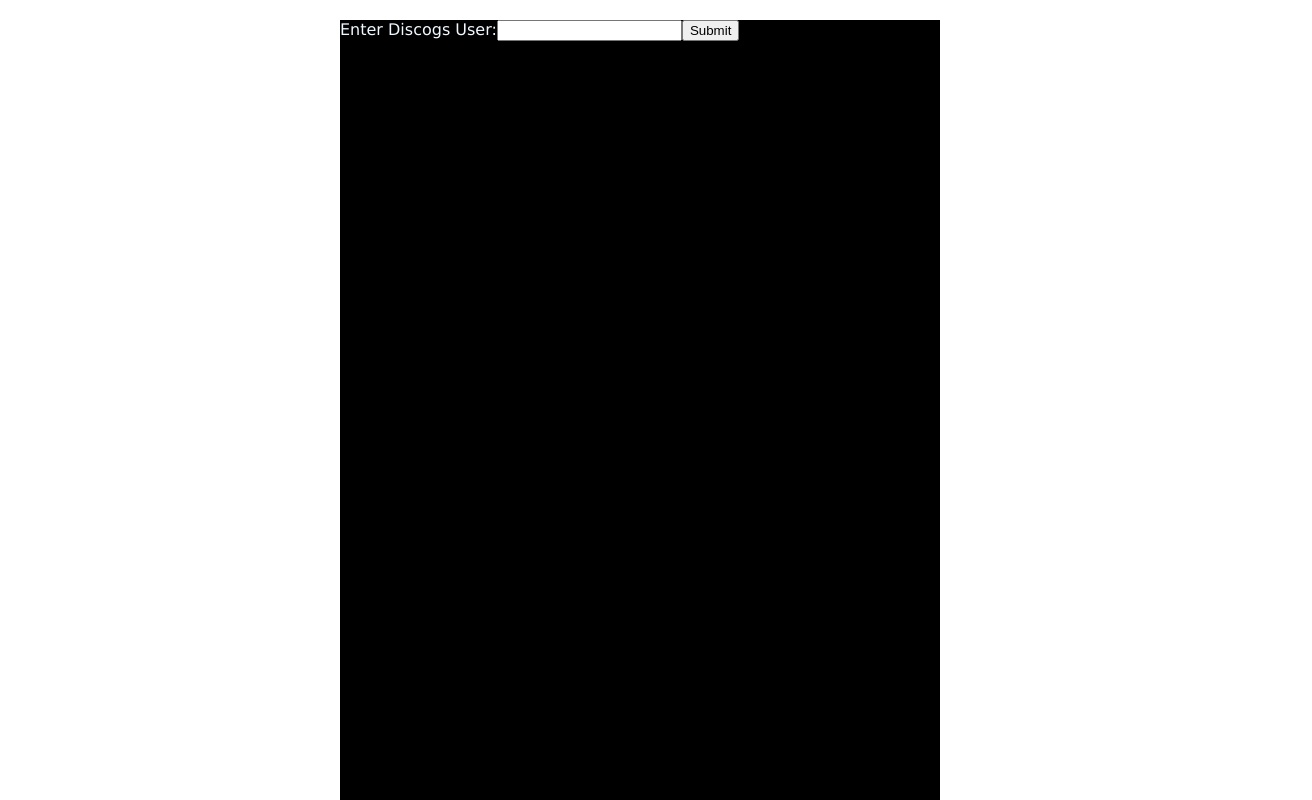
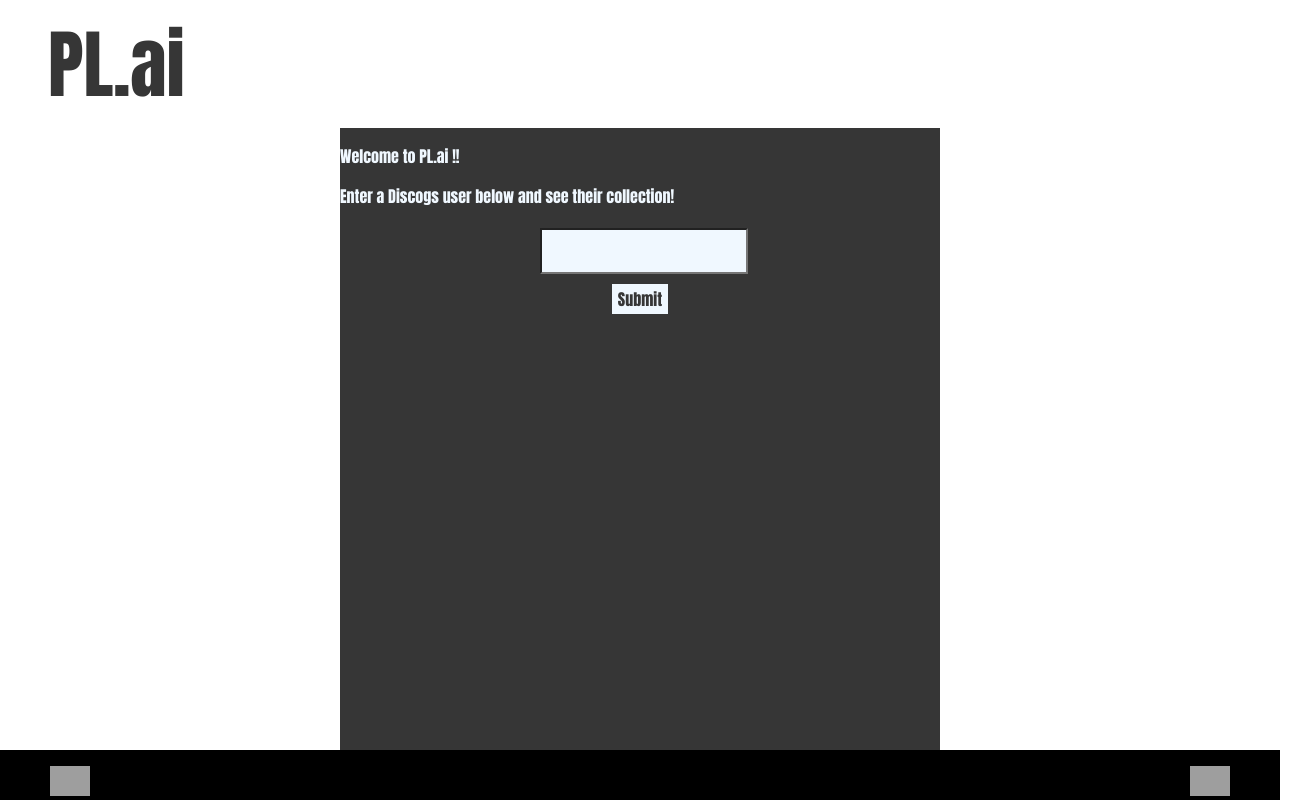
Before and after one commit to harrisonedw/PL.ai, a React app: page / in a window 1280 px wide. Shown: the top 800 px of the page, 1312 px wide, since content can reach past the window. Built offline with nearby package versions, Linux system fonts and the light colour scheme; grey boxes are pictures that could not be loaded; the HTML template or start-up script is replaced by a standard one.

Commit message:
styling for app

```diff
--- a/client/src/components/AddToListControl.css
+++ b/client/src/components/AddToListControl.css
@@ -0,0 +1,5 @@
+.toolTipButton {
+    font-family: Impact, Charcoal, sans-serif;
+    background-color: black;
+    color: aliceblue;
+}
--- a/client/src/components/AddToListControl.jsx
+++ b/client/src/components/AddToListControl.jsx
@@ -22,7 +22,7 @@ const AddToListControl = (props) => {
       <div>{props.albumInfo.title}</div>
       <div>{props.albumInfo.year}</div>
       <div>{props.albumInfo.genres[0]}</div>
-      <button onClick={clickButton}>ADD</button>
+      <button className="button" onClick={clickButton}>ADD</button>
     </div>
   )
 }
--- a/client/src/components/App.css
+++ b/client/src/components/App.css
@@ -1,11 +1,22 @@
 .main {
-  /* max-width: 1400px; */
   margin-left: auto;
   margin-right: auto;
   display: flex;
   flex-wrap: wrap;
   margin: 20px;
-  font-family: Interstate,Lucida Grande,Lucida Sans Unicode,Lucida Sans,Garuda,Verdana,Tahoma,sans-serif;
+  font-family: Impact, Charcoal, sans-serif;;
+}
+
+.topBanner {
+  color:rgb(54, 54, 54);;
+  border-bottom:  rgb(54, 54, 54);
+  border-width: 5px;
+  font-size: 75px;
+  font-weight: bolder;
+  height: 100px;
+  margin-left: 40px;
+  width: 100%;
+  font-family: Impact, Charcoal, sans-serif;
 }
 
 .landing {
@@ -16,15 +27,64 @@
   margin-left: auto;
   margin-right: auto;
   overflow: auto;
-  background-color: black;
+  background-color: rgb(54, 54, 54);
   color: aliceblue;
   position: relative;
-  font-family: Interstate,Lucida Grande,Lucida Sans Unicode,Lucida Sans,Garuda,Verdana,Tahoma,sans-serif;
+  font-family: Impact, Charcoal, sans-serif;;
 }
 
 .discogsInput {
-  margin-left: auto;
-  margin-right: auto;
+  width: 200px;
   display: block;
+  left: 175px;
+  right: auto;
+  top: 75px;
+  margin: 25px;
+  position: absolute;
 
 }
+
+.inputForm {
+  width: 100%;
+  background-color: aliceblue;
+  height: 40px;
+  font-size: 24px;
+  font-family: Impact, Charcoal, sans-serif;
+}
+
+.button {
+  margin: 10px auto;
+    background-color: aliceblue;; /* Green */
+    border: none;
+    color: rgb(54, 54, 54);
+    /* padding: 15px 32px; */
+    text-align: center;
+    text-decoration: none;
+    display: block;
+    font-size: 16px;
+    height: 30px;
+    font-family: Impact, Charcoal, sans-serif;
+}
+
+.bottomBanner {
+  background-color: black;
+  height: 50px;
+  z-index: 1000;
+  position: absolute;
+  bottom: 0;
+  left: 0;
+  width: 100%;
+  font-family: Impact, Charcoal, sans-serif;;
+}
+
+.discogsLogo {
+  height: 30px;
+  position: absolute;
+  left: 50px
+}
+
+.spotifyLogo {
+  height: 30px;
+  position: absolute;
+  right: 50px
+}
--- a/client/src/components/App.jsx
+++ b/client/src/components/App.jsx
@@ -81,25 +81,44 @@ class App extends React.Component {
   render() {
     if (this.state.stage === 0) {
       return (
+        <div>
+          <div className="topBanner">PL.ai</div>
           <div className="landing">
+            <p>Welcome to PL.ai !!</p>
+            <p>Enter a Discogs user below and see their collection!</p>
             {/* <button onClick={this.connectToSpotify}>CONNECT TO SPOTIFY</button> */}
             <div className="discogsInput">
               <form>
                 <label>
-                Enter Discogs User:
-                <input type="text" name="user" onChange={this.handleDiscogsInput} />
+                  <input className="inputForm" type="text" name="user" onChange={this.handleDiscogsInput} />
                 </label>
-              <input type="submit" value="Submit" onClick={this.handleDiscogsSubmit}/>
+                <input className="button" type="submit" value="Submit" onClick={this.handleDiscogsSubmit}/>
               </form>
+            </div>
+          </div>
+            <div className="bottomBanner">
+              <p></p>
+              <img className="discogsLogo" src="https://plaimvp.s3-us-west-1.amazonaws.com/discogs+logo+white.png" alt=""/>
+              <img className="spotifyLogo" src="https://plaimvp.s3-us-west-1.amazonaws.com/Spotify_Logo_CMYK_Green.png" alt=""/>
+
             </div>
         </div>
       )
     }
     if (this.state.stage === 1) {
       return (
+        <div>
+          <div className="topBanner">PL.ai</div>
+
           <div className="main">
             <DiscogsCollection collection={this.state.discogsCollection} addToList={this.addToList}/>
             <SpotifyComponent list={this.state.playlist} createPlaylist={this.createSpotifyPlaylist}/>
+          </div>
+          <div className="bottomBanner">
+              <p></p>
+              <img className="discogsLogo" src="https://plaimvp.s3-us-west-1.amazonaws.com/discogs+logo+white.png" alt=""/>
+              <img className="spotifyLogo" src="https://plaimvp.s3-us-west-1.amazonaws.com/Spotify_Logo_CMYK_Green.png" alt=""/>
+            </div>
         </div>
       )
     }
--- a/client/src/components/DiscogsCollection.css
+++ b/client/src/components/DiscogsCollection.css
@@ -6,11 +6,12 @@
 
 .collection {
   max-width: 600px;
-  max-height: 800px;
+  max-height: 750px;
   display: flex;
   flex-wrap: wrap;
   margin: 20px;
   overflow: auto;
+  /* position: relative; */
   /* background-color: DodgerBlue; */
 }
 
@@ -29,3 +30,14 @@
   z-index: 3;
 
 }
+
+.bottomBanner {
+  background-color: black;
+  height: 50px;
+  z-index: 1000;
+  position: absolute;
+  bottom: 0;
+  left: 0;
+  width: 100%;
+  font-family: Interstate,Lucida Grande,Lucida Sans Unicode,Lucida Sans,Garuda,Verdana,Tahoma,sans-serif;
+}
--- a/client/src/components/SpotifyComponent.css
+++ b/client/src/components/SpotifyComponent.css
@@ -1,13 +1,13 @@
 .container {
   width: 600px;
   margin: 20px;
-  height: 800px;
+  height: 750px;
   border: 5px;
   overflow: auto;
-  background-color: black;
+  background-color: rgb(54, 54, 54);
   color: aliceblue;
   position: relative;
-  font-family: Interstate,Lucida Grande,Lucida Sans Unicode,Lucida Sans,Garuda,Verdana,Tahoma,sans-serif;
+  font-family: Impact, Charcoal, sans-serif;;
 }
 
 .playlistItem {
@@ -26,7 +26,28 @@
 }
 
 .bottomBanner {
+  background-color: black;
+  z-index: 1000;
   position: absolute;
-  bottom: 10px;
-  font-family: Interstate,Lucida Grande,Lucida Sans Unicode,Lucida Sans,Garuda,Verdana,Tahoma,sans-serif;
+  bottom: 0;
+  left: 0;
+  width: 100%;
+  font-family: Impact, Charcoal, sans-serif;
 }
+
+.spotifyLanding {
+  margin: auto;
+}
+
+.createButton {
+  /* margin: 10px; */
+  background-color: aliceblue;
+  border: none;
+  color: rgb(54, 54, 54);
+  padding: 15px 32px;
+  text-align: center;
+  text-decoration: none;
+  display: block;
+  font-family: Impact, Charcoal, sans-serif;
+  font-size: 16px;
+}
--- a/client/src/components/SpotifyComponent.jsx
+++ b/client/src/components/SpotifyComponent.jsx
@@ -27,7 +27,7 @@ const SpotifyComponent = (props) => {
 
 
   const clickCreatePlaylist = () => {
-    props.createPlaylist('testList2')
+    props.createPlaylist('P L . a i')
   }
 
   if (props.list.length) {
@@ -55,7 +55,14 @@ const SpotifyComponent = (props) => {
   }
 
   return (
-    <div className="container">add songs to playlist</div>
+    <div className="container">
+      <div className="spotifyLanding">
+        <p>Select Albums</p>
+        <p>from collection to add to your</p>
+        <p>playlist</p>
+      </div>
+
+    </div>
   )
 };
 
```
Also changed, not shown: 2 other files (tests, documents, lock files or other folders). Lines whose indentation alone changed are shown as unchanged.
